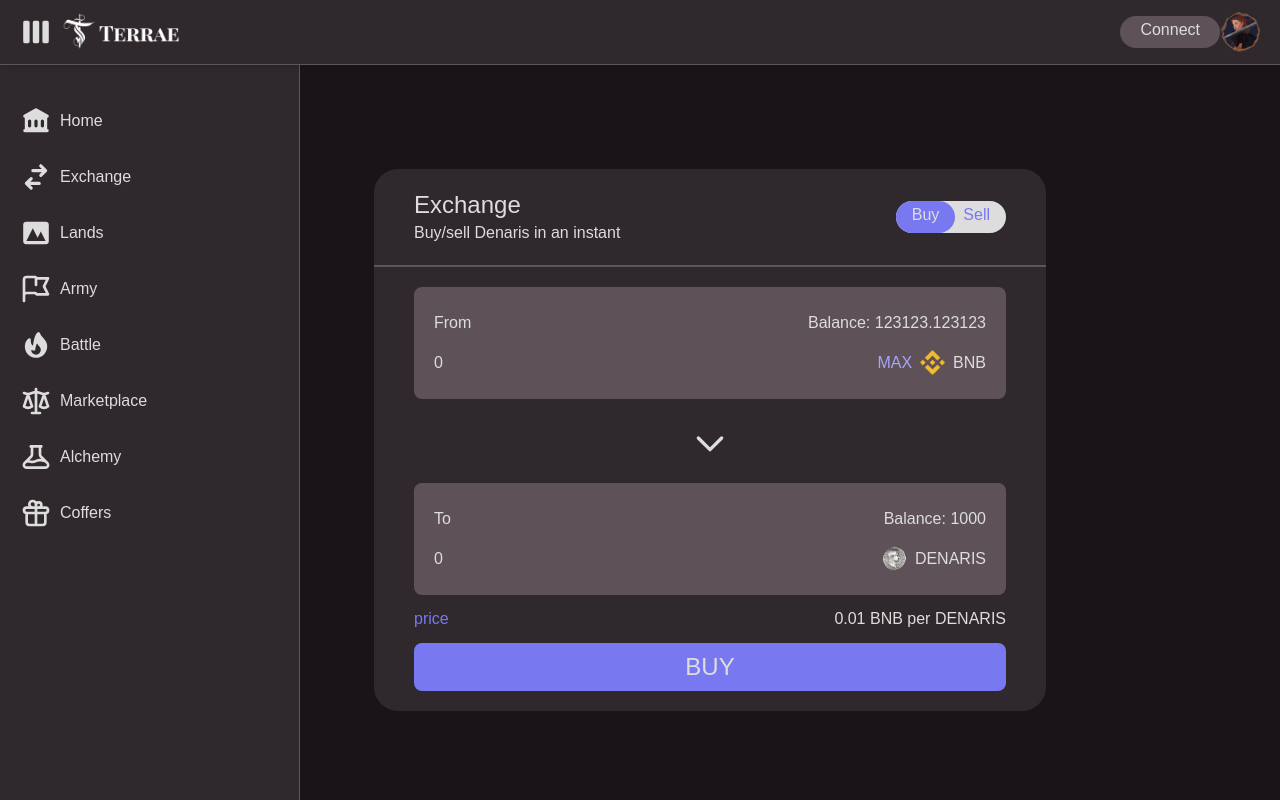
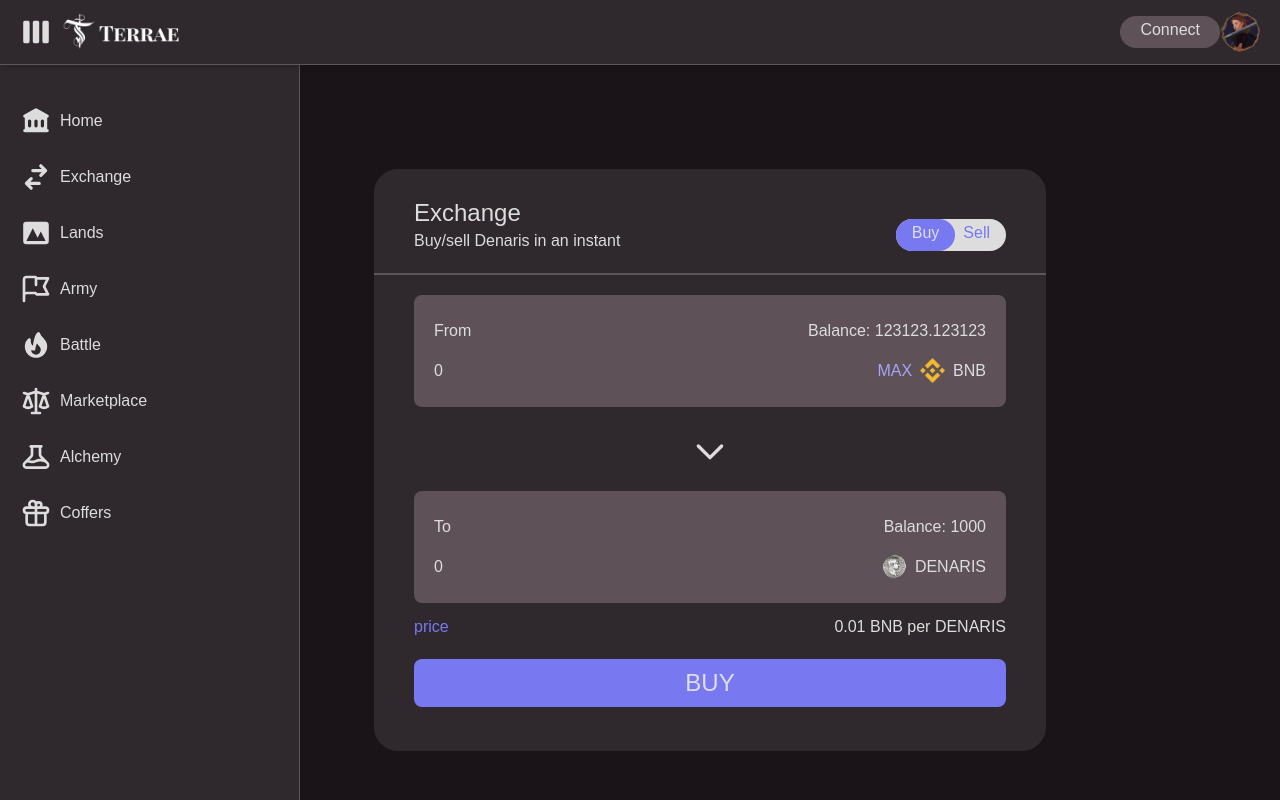
Before and after one commit to fedecaccia/terrae-webapp-tests, a Next.js app: page / in a window 1280 px wide. Built offline with nearby package versions, Linux system fonts and the light colour scheme.

Commit message:
minor adjustments

```diff
--- a/components/ExchangeWidget.js
+++ b/components/ExchangeWidget.js
@@ -88,7 +88,7 @@ function ExchangeWidget() {
     pb-44 pt-6 mr-4 xl:mr-40 overflow-y-auto scrollbar-hide">
 
       <div className="flex flex-col
-        mx-auto max-w-md md:max-w-lg lg:max-w-2xl mt-20
+        mx-auto max-w-md md:max-w-lg lg:max-w-2xl mt-20 pt-7 pb-6
         rounded-3xl bg-gray-dark
         items-center self-center">
 
@@ -96,7 +96,7 @@ function ExchangeWidget() {
 
           <div className="flex flex-row w-full justify-between border-b-2 border-gray-border">
 
-            <div className="flex flex-col text-left pl-10 pt-5 pb-5">
+            <div className="flex flex-col text-left pl-10 pb-5">
               <p className="mediumText text-gray-lightest">Exchange</p>
               <p className="baseText text-gray-lightest">Buy/sell Denaris in an instant</p>
             </div>
@@ -172,7 +172,7 @@ function ExchangeWidget() {
 
             {/* Action button */}
             <TerraeButton
-              extraClass="flex flex-row w-full"
+              extraClass="flex flex-row w-full mt-2"
               isPrimary
               text={isBuying ? "BUY" : "SELL"}
               enabled={enoughFrom ? true : false}
```
